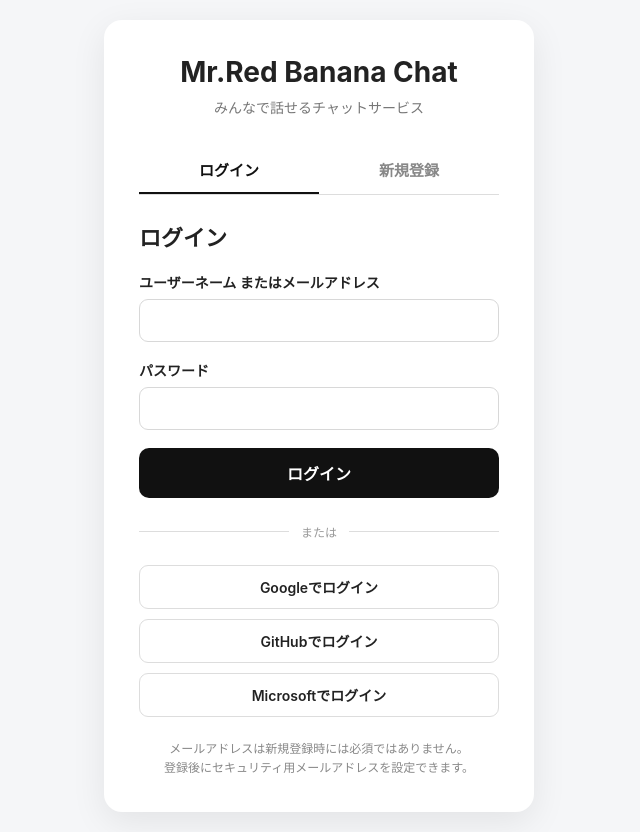
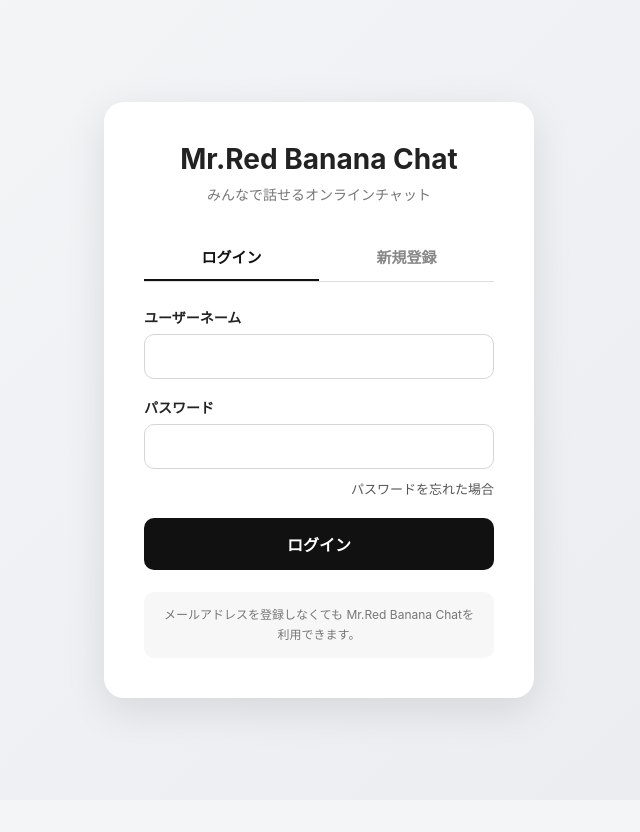
Before and after one commit to Denissssssssssssssssssssssssssssssssss/mr-red-banana-chat, a Flask app: page / in a window 1280 px wide. Shown: the whole page, without its empty margins (321-961 px from the left). After the commit the page ends 727 px from the top, so only its background shows below. Run offline with Flask 3, Linux system fonts and the light colour scheme; parts of the project's set-up code (start-up, migrations or seed data) failed here and were passed over.

Commit message:
Enhance auth.html with new styles and email field
Updated the login and registration forms with improved styles and added an optional email field for registration.

```diff
--- a/templates/auth.html
+++ b/templates/auth.html
@@ -1,18 +1,27 @@
 <!DOCTYPE html>
 <html lang="ja">
+
 <head>
+
     <meta charset="UTF-8">
-    <meta name="viewport" content="width=device-width, initial-scale=1.0">
 
-    <title>Mr.Red Banana Chat - ログイン</title>
+    <meta
+        name="viewport"
+        content="width=device-width, initial-scale=1.0"
+    >
+
+    <title>Mr.Red Banana Chat</title>
 
     <style>
+
         * {
             box-sizing: border-box;
         }
 
         body {
+
             margin: 0;
+
             min-height: 100vh;
 
             font-family:
@@ -22,40 +31,54 @@
                 "Noto Sans JP",
                 sans-serif;
 
-            background: #f5f6f8;
+            background:
+                linear-gradient(
+                    135deg,
+                    #f5f6f8,
+                    #e9ebef
+                );
+
             color: #222;
 
             display: flex;
+
             justify-content: center;
+
             align-items: center;
 
             padding: 20px;
         }
 
         .container {
+
             width: 100%;
+
             max-width: 430px;
 
             background: white;
 
-            border-radius: 18px;
+            border-radius: 20px;
 
             box-shadow:
-                0 10px 35px rgba(0, 0, 0, 0.08);
+                0 12px 40px
+                rgba(0, 0, 0, 0.10);
 
-            padding: 35px;
+            padding: 40px;
         }
 
         .logo {
+
             text-align: center;
 
             font-size: 28px;
+
             font-weight: 700;
 
             margin-bottom: 8px;
         }
 
         .subtitle {
+
             text-align: center;
 
             color: #777;
@@ -65,78 +88,79 @@
             margin-bottom: 30px;
         }
 
-        h1 {
-            font-size: 22px;
+        .tabs {
 
-            margin:
-                0 0 20px;
-        }
-
-        .tabs {
             display: flex;
 
-            border-bottom:
-                1px solid #ddd;
+            margin-bottom: 25px;
 
-            margin-bottom: 25px;
+            border-bottom: 1px solid #ddd;
         }
 
         .tab {
+
             flex: 1;
 
+            padding: 12px;
+
             border: none;
+
             background: transparent;
-
-            padding: 12px 5px;
-
-            font-size: 15px;
-            font-weight: 600;
 
             color: #888;
 
+            font-size: 15px;
+
+            font-weight: 600;
+
             cursor: pointer;
 
-            border-bottom:
-                2px solid transparent;
+            border-bottom: 2px solid transparent;
         }
 
         .tab.active {
+
             color: #111;
 
-            border-bottom-color:
-                #111;
+            border-bottom:
+                2px solid #111;
         }
 
         .form {
+
             display: none;
         }
 
         .form.active {
+
             display: block;
         }
 
         .field {
+
             margin-bottom: 18px;
         }
 
         .field label {
+
             display: block;
 
+            margin-bottom: 7px;
+
             font-size: 14px;
+
             font-weight: 600;
-
-            margin-bottom: 7px;
         }
 
         .field input {
+
             width: 100%;
 
-            padding: 12px 13px;
+            padding: 13px 14px;
 
-            border:
-                1px solid #d8d8d8;
+            border: 1px solid #d5d5d5;
 
-            border-radius: 9px;
+            border-radius: 10px;
 
             font-size: 15px;
 
@@ -148,35 +172,66 @@
         }
 
         .field input:focus {
-            border-color: #111;
+
+            border-color: #555;
 
             box-shadow:
                 0 0 0 3px
                 rgba(0, 0, 0, 0.06);
         }
 
-        .password-note {
+        .help {
+
+            margin-top: -8px;
+
+            margin-bottom: 18px;
+
+            font-size: 13px;
+
             color: #888;
-
-            font-size: 12px;
-
-            margin-top: 5px;
         }
 
-        .submit-button {
+        .forgot {
+
+            display: block;
+
+            text-align: right;
+
+            margin-top: -8px;
+
+            margin-bottom: 20px;
+
+            color: #555;
+
+            font-size: 13px;
+
+            text-decoration: none;
+
+            cursor: pointer;
+        }
+
+        .forgot:hover {
+
+            text-decoration: underline;
+        }
+
+        .button {
+
             width: 100%;
 
             border: none;
 
             border-radius: 10px;
 
-            padding: 13px;
+            padding: 14px;
+
+            background: #111;
+
+            color: white;
 
             font-size: 16px;
+
             font-weight: 600;
-
-            background: #111;
-            color: white;
 
             cursor: pointer;
 
@@ -185,106 +240,77 @@
                 transform 0.1s;
         }
 
-        .submit-button:hover {
+        .button:hover {
+
             opacity: 0.85;
         }
 
-        .submit-button:active {
-            transform:
-                scale(0.99);
+        .button:active {
+
+            transform: scale(0.99);
         }
 
-        .divider {
-            display: flex;
+        .notice {
 
-            align-items: center;
+            margin-top: 22px;
 
-            gap: 12px;
+            padding: 13px 15px;
 
-            margin: 25px 0;
+            background: #f7f7f7;
+
+            border-radius: 10px;
+
+            color: #777;
+
+            font-size: 12px;
+
+            line-height: 1.7;
+
+            text-align: center;
+        }
+
+        .optional {
+
+            font-weight: normal;
 
             color: #999;
 
             font-size: 12px;
         }
 
-        .divider::before,
-        .divider::after {
-            content: "";
+        .password-note {
 
-            flex: 1;
-
-            height: 1px;
-
-            background: #ddd;
-        }
-
-        .oauth-button {
-            display: flex;
-
-            justify-content: center;
-            align-items: center;
-
-            width: 100%;
-
-            padding: 11px;
-
-            margin-bottom: 10px;
-
-            border:
-                1px solid #ddd;
-
-            border-radius: 9px;
-
-            background: white;
-
-            color: #222;
-
-            text-decoration: none;
-
-            font-size: 14px;
-            font-weight: 600;
-
-            transition:
-                background 0.2s;
-        }
-
-        .oauth-button:hover {
-            background: #f6f6f6;
-        }
-
-        .oauth-button:last-child {
-            margin-bottom: 0;
-        }
-
-        .security-note {
-            text-align: center;
-
-            color: #888;
+            margin-top: 7px;
 
             font-size: 12px;
 
-            line-height: 1.6;
+            color: #999;
 
-            margin-top: 22px;
+            line-height: 1.5;
         }
 
         @media (max-width: 600px) {
 
             body {
+
                 padding: 15px;
             }
 
             .container {
-                padding: 28px 22px;
+
+                padding: 30px 22px;
             }
 
             .logo {
+
                 font-size: 24px;
             }
         }
+
     </style>
+
 </head>
+
 
 <body>
 
@@ -295,13 +321,13 @@
     </div>
 
     <div class="subtitle">
-        みんなで話せるチャットサービス
+        みんなで話せるオンラインチャット
     </div>
 
 
-    <!-- =====================================================
-         タブ
-         ===================================================== -->
+    <!-- ========================================= -->
+    <!-- タブ -->
+    <!-- ========================================= -->
 
     <div class="tabs">
 
@@ -326,26 +352,21 @@
     </div>
 
 
-    <!-- =====================================================
-         ログイン
-         ===================================================== -->
+    <!-- ========================================= -->
+    <!-- ログイン -->
+    <!-- ========================================= -->
 
     <form
+        id="loginForm"
+        class="form active"
         method="POST"
         action="{{ url_for('login') }}"
-        class="form active"
-        id="loginForm"
     >
-
-        <h1>
-            ログイン
-        </h1>
 
         <div class="field">
 
             <label for="loginUsername">
                 ユーザーネーム
-                またはメールアドレス
             </label>
 
             <input
@@ -376,9 +397,17 @@
         </div>
 
 
+        <a
+            href="{{ url_for('forgot_password') }}"
+            class="forgot"
+        >
+            パスワードを忘れた場合
+        </a>
+
+
         <button
             type="submit"
-            class="submit-button"
+            class="button"
         >
             ログイン
         </button>
@@ -386,20 +415,16 @@
     </form>
 
 
-    <!-- =====================================================
-         新規登録
-         ===================================================== -->
+    <!-- ========================================= -->
+    <!-- 新規登録 -->
+    <!-- ========================================= -->
 
     <form
+        id="registerForm"
+        class="form"
         method="POST"
         action="{{ url_for('register') }}"
-        class="form"
-        id="registerForm"
     >
-
-        <h1>
-            新規登録
-        </h1>
 
         <div class="field">
 
@@ -441,9 +466,42 @@
         </div>
 
 
+        <div class="field">
+
+            <label for="registerEmail">
+
+                メールアドレス
+
+                <span class="optional">
+                    （任意）
+                </span>
+
+            </label>
+
+            <input
+                type="email"
+                id="registerEmail"
+                name="email"
+                autocomplete="email"
+                placeholder="example@example.com"
+            >
+
+        </div>
+
+
+        <div class="help">
+
+            メールアドレスは任意です。<br>
+
+            登録すると、パスワードを忘れたときに
+            再設定メールを受け取れます。
+
+        </div>
+
+
         <button
             type="submit"
-            class="submit-button"
+            class="button"
         >
             アカウントを作成
         </button>
@@ -451,42 +509,15 @@
     </form>
 
 
-    <!-- =====================================================
-         OAuth
-         ===================================================== -->
+    <!-- ========================================= -->
+    <!-- 注意 -->
+    <!-- ========================================= -->
 
-    <div class="divider">
-        または
-    </div>
+    <div class="notice">
 
+        メールアドレスを登録しなくても
+        Mr.Red Banana Chatを利用できます。
 
-    <a
-        href="{{ url_for('oauth_login', provider='google') }}"
-        class="oauth-button"
-    >
-        Googleでログイン
-    </a>
-
-
-    <a
-        href="{{ url_for('oauth_login', provider='github') }}"
-        class="oauth-button"
-    >
-        GitHubでログイン
-    </a>
-
-
-    <a
-        href="{{ url_for('oauth_login', provider='azure') }}"
-        class="oauth-button"
-    >
-        Microsoftでログイン
-    </a>
-
-
-    <div class="security-note">
-        メールアドレスは新規登録時には必須ではありません。<br>
-        登録後にセキュリティ用メールアドレスを設定できます。
     </div>
 
 </div>
@@ -497,33 +528,61 @@
     function showForm(type) {
 
         const loginForm =
-            document.getElementById("loginForm");
+            document.getElementById(
+                "loginForm"
+            );
 
         const registerForm =
-            document.getElementById("registerForm");
+            document.getElementById(
+                "registerForm"
+            );
 
         const loginTab =
-            document.getElementById("loginTab");
+            document.getElementById(
+                "loginTab"
+            );
 
         const registerTab =
-            document.getElementById("registerTab");
+            document.getElementById(
+                "registerTab"
+            );
 
 
         if (type === "login") {
 
-            loginForm.classList.add("active");
-            registerForm.classList.remove("active");
+            loginForm.classList.add(
+                "active"
+            );
 
-            loginTab.classList.add("active");
-            registerTab.classList.remove("active");
+            registerForm.classList.remove(
+                "active"
+            );
+
+            loginTab.classList.add(
+                "active"
+            );
+
+            registerTab.classList.remove(
+                "active"
+            );
 
         } else {
 
-            loginForm.classList.remove("active");
-            registerForm.classList.add("active");
+            loginForm.classList.remove(
+                "active"
+            );
 
-            loginTab.classList.remove("active");
-            registerTab.classList.add("active");
+            registerForm.classList.add(
+                "active"
+            );
+
+            loginTab.classList.remove(
+                "active"
+            );
+
+            registerTab.classList.add(
+                "active"
+            );
 
         }
 
@@ -532,4 +591,5 @@
 </script>
 
 </body>
+
 </html>
```
